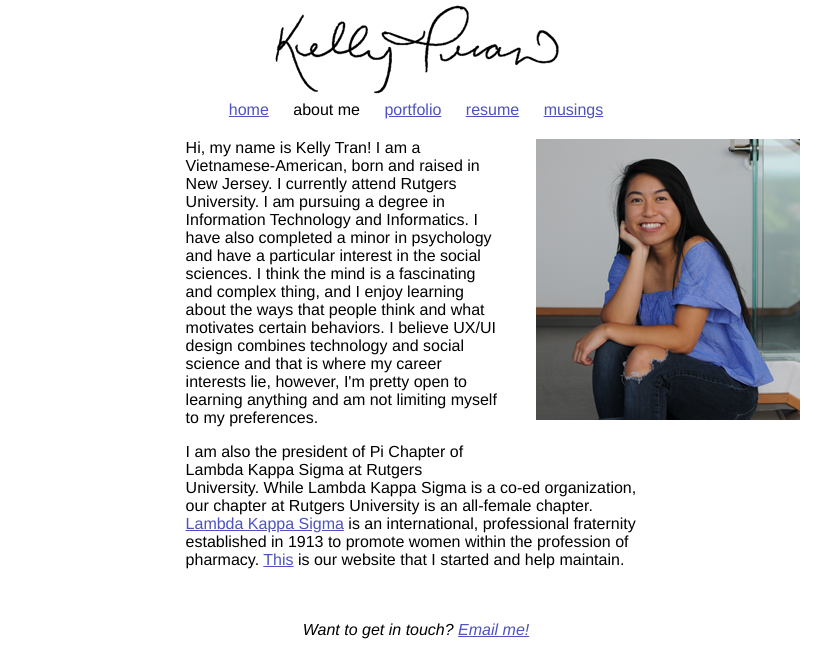
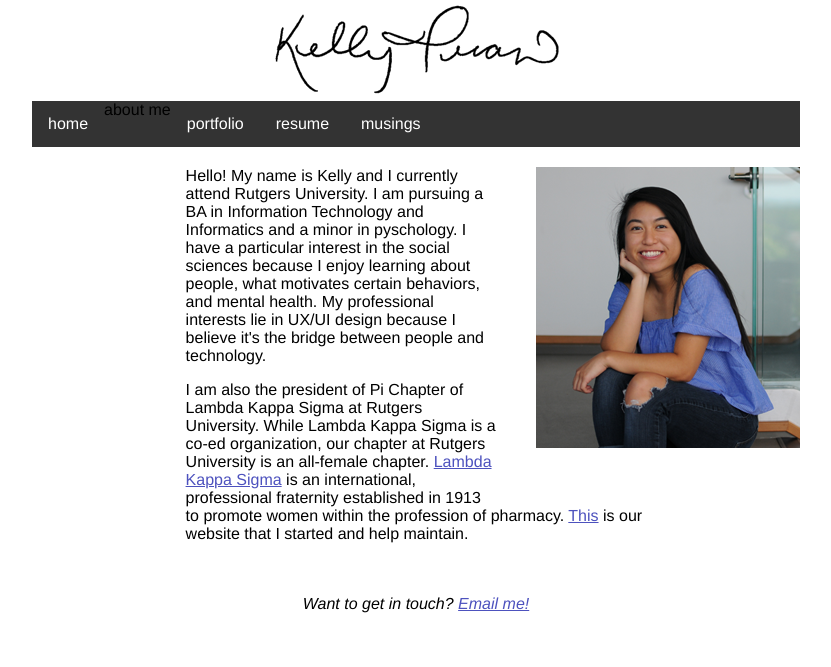
Before and after one commit to trellykan/trellykan.github.io, a PHP site: page /about.html in a window 1280 px wide. Shown: the top 667 px of the page, without its empty margins (224-1055 px from the left). Run offline with PHP 8.4, Linux system fonts and the light colour scheme.

Commit message:
12/14/17

```diff
--- a/about.html
+++ b/about.html
@@ -24,17 +24,14 @@
 			<div class="bioimg">
 				<img src="media/me.png" alt="Me">
 			</div>
-			<p>Hi, my name is Kelly Tran! I am a Vietnamese-American, born and raised in New Jersey.
-				I currently attend Rutgers University. I am pursuing a degree in Information Technology and
-				Informatics. I have also completed a minor in psychology and have a particular interest in
-				the social sciences. I think the mind is a fascinating and complex thing, and I enjoy learning about
-				the ways that people think and what motivates certain behaviors. I believe UX/UI design combines
-				technology and social science and that is where my career interests lie, however, I'm pretty open to
-				learning anything and am not limiting myself to my preferences.
+			<p>Hello! My name is Kelly and I currently attend Rutgers University. I am pursuing a BA in Information Technology
+				and Informatics and a minor in pyschology. I have a particular interest in the social sciences because I enjoy
+				learning about people, what motivates certain behaviors, and mental health. My professional interests lie in UX/UI
+				design because I believe it's the bridge between people and technology.
 			</p>
 			<p>I am also the president of Pi Chapter of Lambda Kappa Sigma at Rutgers University. While Lambda Kappa Sigma
 				is a co-ed organization, our chapter at Rutgers University is an all-female chapter.
-				<a href="http://lks.org">Lambda Kappa Sigma</a> is an international, professional fraternity established in 1913 to promote women within the profession of pharmacy. <a href="http://rutgerslks.wixsite.com/home">This</a> is our website that I started and help maintain.
+				<a href="http://lks.org" target="_blank">Lambda Kappa Sigma</a> is an international, professional fraternity established in 1913 to promote women within the profession of pharmacy. <a href="http://rutgerslks.wixsite.com/home" target="_blank">This</a> is our website that I started and help maintain.
 			</p>
 			<br>
 		</main>
--- a/mystyle.css
+++ b/mystyle.css
@@ -115,8 +115,9 @@ p {
 nav {
 	margin-bottom: 20px;
 	float: none;
+	text-decoration: none;
 }
-
+/*
 nav ul {
     list-style-type: none;
 }
@@ -142,3 +143,28 @@ nav ul li a:hover {
 nav ul li a:visited {
     color:  #4d52be;
 }
+*/
+nav ul {
+    list-style-type: none;
+    margin: 0;
+    padding: 0;
+    overflow: hidden;
+    background-color: #333;
+}
+
+nav li {
+    float: left;
+}
+
+nav li a {
+    display: block;
+    color: white;
+    text-align: center;
+    padding: 14px 16px;
+    text-decoration: none;
+}
+
+/* Change the link color to #111 (black) on hover */
+nav li a:hover {
+    background-color: #grey;
+}
```
Also changed, not shown: portfolio.html (+1 -22 lines).
